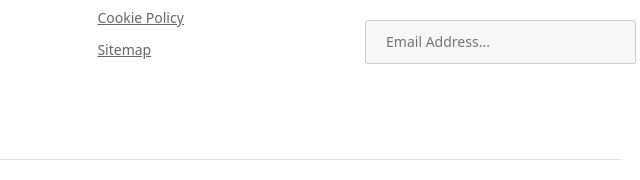
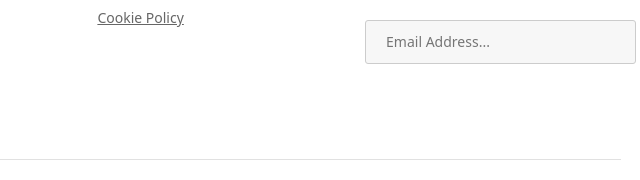
Before and after one commit to JonayahJ/ejhfutures, a website with bundled scripts: page about.html in a window 1280 px wide. Shown: the part 1703-1883 px from the top of the page, 589-1229 px from the left. Built offline with nearby package versions, Linux system fonts and the light colour scheme; some icons are missing; a web font is replaced by a local one.

Commit message:
removed sitemap and updated readme

```diff
--- a/about.html
+++ b/about.html
@@ -255,7 +255,6 @@
 										<li><a href="privacy.html">Privacy Policy</a></li>
 										<li><a href="terms.html">Terms of Service</a></li>
 										<li><a href="cookies.html">Cookie Policy</a></li>
-										<li><a href="">Sitemap</a></li>
 									</ul>
 								</div>
 							</div>
```
Also changed, not shown: about-me.html (+0 -1 lines), being-a-black-parent.html (+0 -1 lines), black-empowerment.html (+0 -1 lines), blog-detail.html (+0 -1 lines), blog.html (+0 -1 lines), consulting-services.html (+0 -1 lines), contact.html (+0 -1 lines), cookies.html (+0 -1 lines), educational-offerings.html (+0 -1 lines), index.html (+0 -1 lines), privacy.html (+0 -1 lines), resources.html (+0 -1 lines), restorative-practices.html (+0 -1 lines), scheduler.html (+0 -1 lines), 4 more files.
